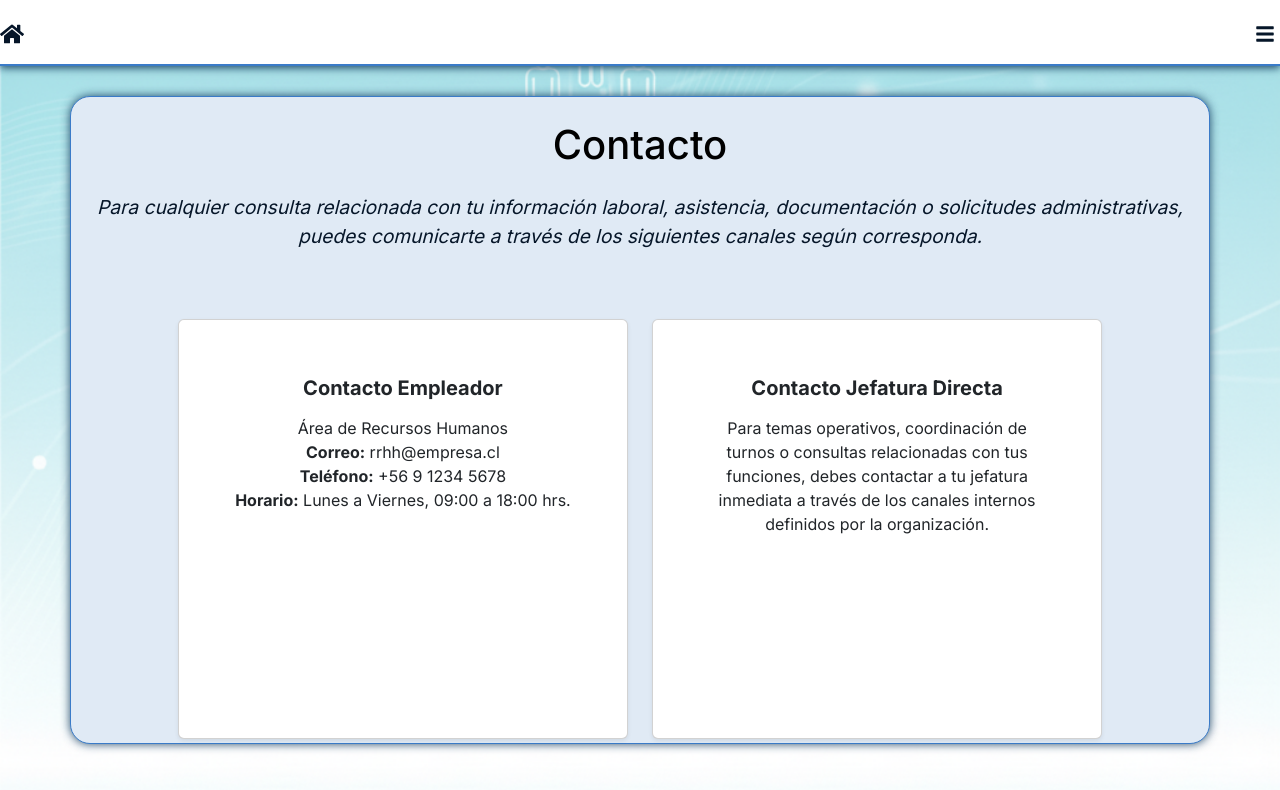
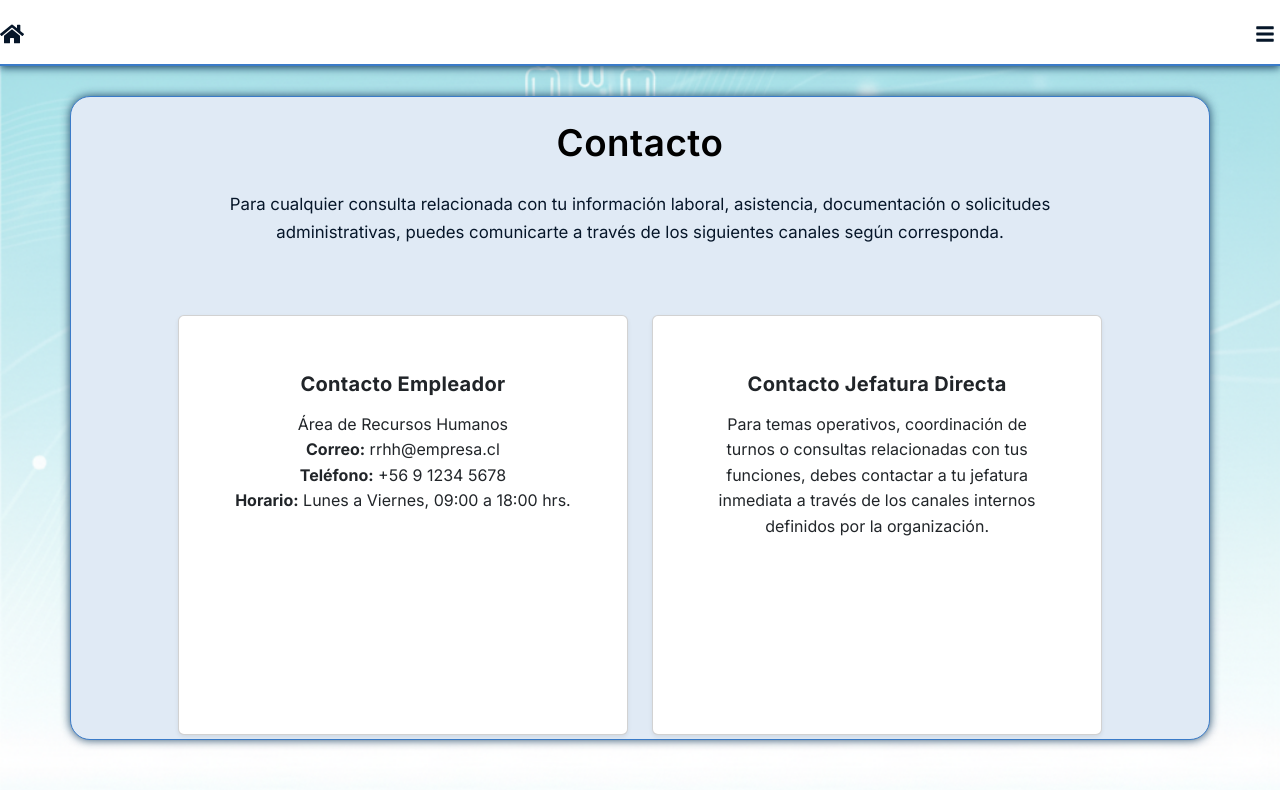
Before and after one commit to ScaryStack/asisTrackWeb, a React (Vite) app: page /contacto in a window 1280 px wide. Shown: the top 790 px of the page. Built offline with nearby package versions, Linux system fonts and the light colour scheme.

Commit message:
Se agregan diseños

```diff
--- a/src/Styles/Contacto.css
+++ b/src/Styles/Contacto.css
@@ -1,21 +1,41 @@
+/* CONTENEDOR PRINCIPAL */
 .Contacto-container {
   display: flex;
   flex-direction: column;
   align-items: center;
-  justify-content: center;
+  justify-content: flex-start;
   min-height: 80vh;
+  padding: 40px 20px;
   text-align: center;
-  padding: 20px;
 }
 
+/* TÍTULO PRINCIPAL */
 .Contacto-titulo {
   color: var(--textprimario);
-  font-size: 2.5rem;
-  margin-bottom: 20px;
+  font-size: 2.3rem;
+  font-weight: 600;
+  margin-bottom: 24px;
+  letter-spacing: 0.5px;
 }
 
+/* TEXTO DESCRIPTIVO */
 .Contacto-mensaje {
   color: var(--text-secondary);
-  font-size: 1.2rem;
-  font-style: italic;
+  font-size: 1.05rem;
+  line-height: 1.7;
+  max-width: 900px;
+  margin-bottom: 40px;
 }
+
+/* AJUSTES OPCIONALES PARA LAS CARDS */
+.card {
+  border-radius: 12px;
+}
+
+.card-title {
+  letter-spacing: 0.3px;
+}
+
+.card-text {
+  line-height: 1.6;
+}
--- a/src/Styles/Menu.css
+++ b/src/Styles/Menu.css
@@ -1,15 +1,8 @@
-
 .menu-container {
   position: relative;
 }
 
-.logo {
-  font-size: 2rem;
-  margin-bottom: 15px;
-  text-align: center;
-  color: var(--colorBarra);
-}
-
+/* Botón del menú */
 .menu-button {
   background: none;
   border: none;
@@ -18,11 +11,7 @@
   cursor: pointer;
   padding: 5px;
 }
-
-.menu-button:hover {
-  color: var(--colorBarra);
-}
-
+/* Overlay del menú */
 .menu-overlay {
   position: fixed;
   top: 0;
@@ -33,6 +22,7 @@
   z-index: 100;
 }
 
+/* Contenido del menú */
 .menu-content {
   position: absolute;
   top: 60px;
@@ -43,8 +33,10 @@
   padding: 10px;
   min-width: 180px;
   box-shadow: 0 4px 15px var(--shadow-color);
+  transition: background-color 0.3s ease, border-color 0.3s ease, box-shadow 0.3s ease;
 }
 
+/* Items del menú */
 .menu-item {
   display: block;
   width: 100%;
@@ -57,37 +49,39 @@
   border-radius: 5px;
   font-size: 1rem;
   margin-bottom: 5px;
+  transition: all 0.3s ease;
 }
 
 .menu-item:hover {
   background: var(--secondary-bg);
-  color: var(--textprimario);
 }
 
+/* Item de logout */
 .menu-item.logout {
   border-top: 1px solid var(--border-color);
   margin-top: 5px;
   padding-top: 12px;
 }
 
-/* SEPARADORES */
+/* Separadores */
 .menu-separator {
   height: 1px;
   background-color: var(--border-color);
   margin: 8px 0;
 }
 
+/* Títulos de sección */
 .menu-section-title {
-  font-size: 1 rem;
+  font-size: 1rem;
   font-weight: 600;
   color: var(--textprimario);
   text-transform: uppercase;
   padding: 8px 15px 4px;
 }
 
+/* Iconos del menú */
 .menu-icon {
   margin-right: 10px;
   font-size: 1rem;
-  width: 16px;
-  text-align: center;
+  color: inherit; /* Hereda color según modo oscuro/claro */
 }
--- a/src/Styles/RegistrarAsistencia.css
+++ b/src/Styles/RegistrarAsistencia.css
@@ -1,6 +1,6 @@
-
-
-/* Estilos para el título */
+/* ===========================
+   LOGO / TÍTULO PRINCIPAL
+=========================== */
 .logo {
   text-align: center;
   margin: 100px 0 30px 0;
@@ -10,7 +10,9 @@
   width: 100%;
 }
 
-/* Contenedor principal */
+/* ===========================
+   CONTENEDOR PRINCIPAL
+=========================== */
 .mapa-card-wrapper {
   max-width: 700px;
   margin: 0 auto;
@@ -28,10 +30,12 @@
   background-color: var(--colorCard);
   border: 1px solid var(--border-color);
   border-radius: 12px;
-  box-shadow: 0 2px 8px var(--shadow-color)
+  box-shadow: 0 2px 8px var(--shadow-color);
 }
 
-/* Título del mapa centrado dentro de la card */
+/* ===========================
+   CONTENIDO DEL MAPA
+=========================== */
 .mapa-content {
   width: 100%;
 }
@@ -45,7 +49,6 @@
   width: 100%;
 }
 
-/* Placeholder para el mapa */
 .mapa-placeholder {
   background: var(--colorBarra);
   height: 150px;
@@ -58,13 +61,16 @@
   border: 1px solid var(--border-color);
 }
 
+/* ===========================
+   BOTONES ENTRADA / SALIDA
+=========================== */
 .botones-container {
   display: flex;
   gap: 15px;
   margin-bottom: 20px;
 }
 
-.boton-entrada {
+.boton-entrada, .boton-salida {
   flex: 1;
   padding: 15px;
   background: var(--colorBotones);
@@ -77,27 +83,13 @@
   font-weight: 500;
 }
 
-.boton-entrada:hover {
+.boton-entrada:hover, .boton-salida:hover {
   background: var(--accent-hover);
 }
 
-.boton-salida {
-  flex: 1;
-  padding: 15px;
-  background: var(--colorBotones);
-  color: white;
-  border: none;
-  border-radius: 10px;
-  font-size: 1.1rem;
-  cursor: pointer;
-  transition: background 0.3s ease;
-  font-weight: 500;
-}
-
-.boton-salida:hover {
-  background: var(--accent-hover);
-}
-
+/* ===========================
+   INFORMACIÓN DE UBICACIÓN
+=========================== */
 .info-ubicacion {
   line-height: 1.6;
 }
@@ -107,14 +99,16 @@
   color: var(--textprimario);
 }
 
-/* Estilos para ventanas emergentes */
+/* ===========================
+   MODALES DE CONFIRMACIÓN (ENTRADA/SALIDA)
+=========================== */
 .modal-overlay {
   position: fixed;
   top: 0;
   left: 0;
   right: 0;
   bottom: 0;
-  background: rgba(0, 0, 0, 0.5);
+  background: rgba(0, 0, 0, 0.5); /* Fondo semi-transparente */
   display: flex;
   align-items: center;
   justify-content: center;
@@ -122,14 +116,15 @@
 }
 
 .modal-content {
-  background: var(--colorCard);
+  background: var(--colorCard) !important; /* FONDO SÓLIDO para la “card” del modal */
   padding: 25px;
   border-radius: 15px;
   text-align: center;
-  max-width: 300px;
+  max-width: 320px;
   width: 90%;
-  box-shadow: 0 10px 30px rgba(0, 0, 0, 0.3);
+  box-shadow: 0 10px 30px var(--shadow-color);
   border: 1px solid var(--border-color);
+  animation: fadeIn 0.3s ease-in-out;
 }
 
 .modal-content h3 {
@@ -150,6 +145,7 @@
   justify-content: center;
 }
 
+/* Botón CONFIRMAR */
 .modal-btn-si {
   padding: 12px 25px;
   background: var(--colorBotones);
@@ -167,10 +163,11 @@
   background: var(--accent-hover);
 }
 
+/* Botón CANCELAR */
 .modal-btn-no {
   padding: 12px 25px;
-  background: var(--colorBotones);
-  color: white;
+  background: var(--secondary-bg);
+  color: var(--textprimario);
   border: none;
   border-radius: 8px;
   font-size: 1rem;
@@ -181,5 +178,13 @@
 }
 
 .modal-btn-no:hover {
-  background: var(--accent-hover);
+  background: var(--border-color);
 }
+
+/* ===========================
+   ANIMACIONES
+=========================== */
+@keyframes fadeIn {
+  from { opacity: 0; transform: translateY(-10px);}
+  to { opacity: 1; transform: translateY(0);}
+}
```
